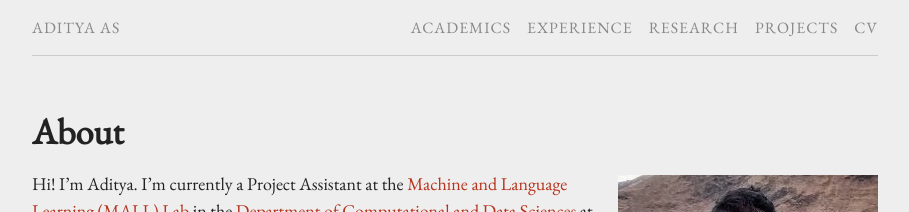
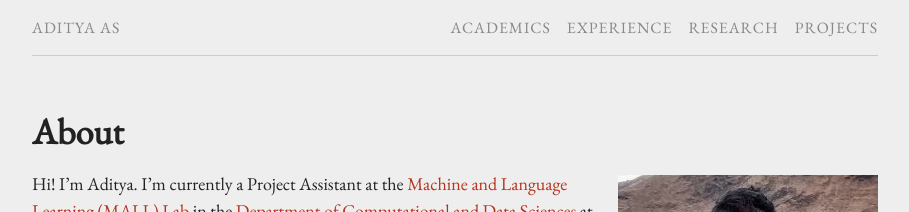
Before and after one commit to sanchit-ahuja/sanchit-ahuja.github.io, a Jekyll site: the page built from index.md, in a window 1280 px wide. Shown: the top 212 px of the page, without its empty margins (185-1094 px from the left). Built offline with Jekyll 4.4.1, drawn with Linux system fonts in a browser that asks for light colours.

```diff
--- a/_data/menu.yml
+++ b/_data/menu.yml
@@ -9,6 +9,3 @@
 
 - title: "Projects"
   href: "/projects/"
-
-- title: "CV"
-  href: "/cv/"
```
